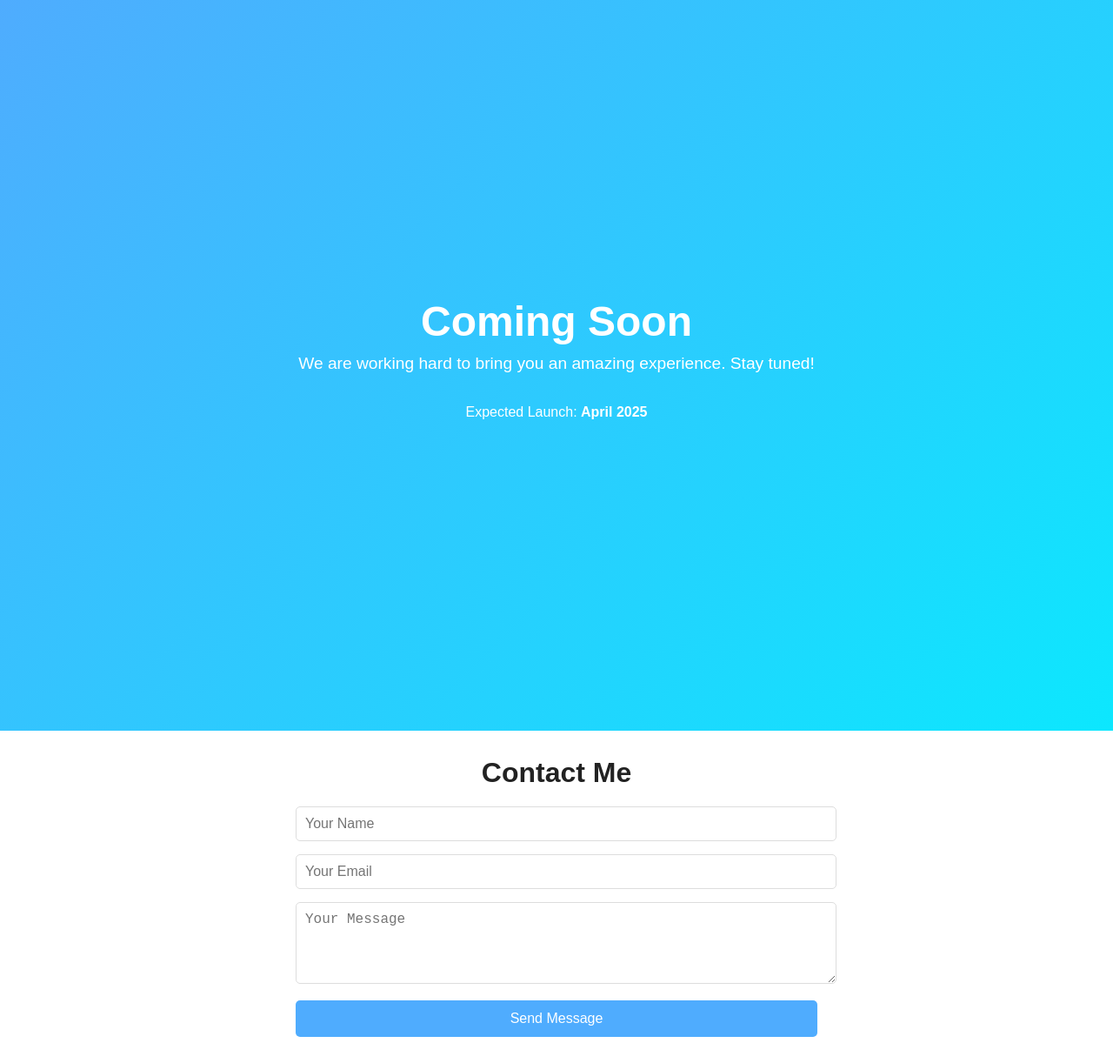
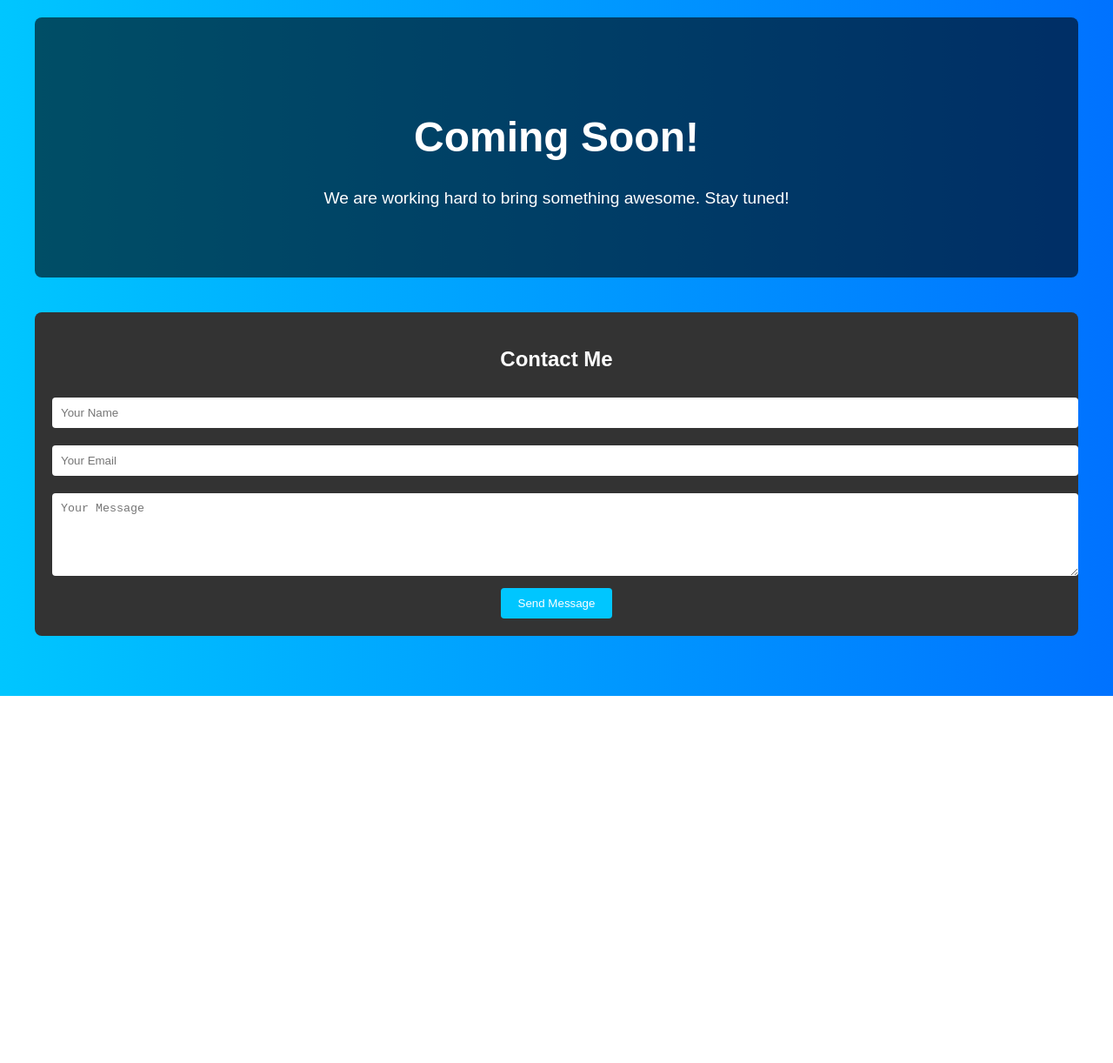
Before and after one commit to shahsuresh/personal_website, a plain HTML site: page index.html in a window 1280 px wide. Shown: the whole page at 87% size. After the commit the page ends 800 px from the top, so only its background shows below. Drawn offline with Linux system fonts and the light colour scheme.

Commit message:
Update index.html

```diff
--- a/index.html
+++ b/index.html
@@ -4,34 +4,86 @@
     <meta charset="UTF-8">
     <meta name="viewport" content="width=device-width, initial-scale=1.0">
     <title>Coming Soon</title>
+    <style>
+        body {
+            margin: 0;
+            padding: 0;
+            font-family: 'Arial', sans-serif;
+            background: linear-gradient(to right, #00c6ff, #0072ff);
+            color: white;
+            text-align: center;
+        }
+        h1 {
+            font-size: 3rem;
+            margin-top: 50px;
+        }
+        p {
+            font-size: 1.2rem;
+            margin: 20px 0;
+        }
+        .container {
+            max-width: 1200px;
+            margin: 0 auto;
+            padding: 20px;
+        }
+        .coming-soon {
+            background: rgba(0, 0, 0, 0.6);
+            padding: 60px;
+            border-radius: 8px;
+        }
+        .contact-form {
+            background: #333;
+            padding: 20px;
+            border-radius: 8px;
+            margin-top: 40px;
+        }
+        input, textarea {
+            width: 100%;
+            padding: 10px;
+            margin: 10px 0;
+            border: none;
+            border-radius: 4px;
+        }
+        button {
+            padding: 10px 20px;
+            background-color: #00c6ff;
+            border: none;
+            border-radius: 4px;
+            color: white;
+            cursor: pointer;
+        }
+        button:hover {
+            background-color: #0072ff;
+        }
+        @media screen and (max-width: 768px) {
+            h1 {
+                font-size: 2.5rem;
+            }
+            .coming-soon {
+                padding: 40px;
+            }
+            .contact-form {
+                padding: 15px;
+            }
+        }
+    </style>
 </head>
-<body style="margin: 0; font-family: Arial, sans-serif; background: linear-gradient(135deg, #4facfe, #00f2fe); color: #fff; text-align: center;">
-
-  <!-- Coming Soon Section -->
-  <div style="height: 100vh; display: flex; flex-direction: column; justify-content: center; align-items: center; padding: 20px;">
-    <h1 style="font-size: 3rem; margin: 0;">Coming Soon</h1>
-    <p style="font-size: 1.2rem; margin: 10px 0 20px;">We are working hard to bring you an amazing experience. Stay tuned!</p>
-    <p style="font-size: 1rem;">Expected Launch: <strong>April 2025</strong></p>
+<body>
+    <div class="container">
+        <div class="coming-soon">
+            <h1>Coming Soon!</h1>
+            <p>We are working hard to bring something awesome. Stay tuned!</p>
         </div>
 
-  <!-- Contact Form Section -->
-  <div style="background-color: #ffffff; color: #333; padding: 30px 20px; text-align: center;">
-    <h2 style="margin: 0 0 20px; font-size: 2rem; color: #222;">Contact Me</h2>
-    <form style="max-width: 600px; margin: 0 auto;">
-      <div style="margin-bottom: 15px;">
-        <input type="text" name="name" placeholder="Your Name" required style="width: 100%; padding: 10px; font-size: 1rem; border: 1px solid #ddd; border-radius: 5px;">
-      </div>
-      <div style="margin-bottom: 15px;">
-        <input type="email" name="email" placeholder="Your Email" required style="width: 100%; padding: 10px; font-size: 1rem; border: 1px solid #ddd; border-radius: 5px;">
-      </div>
-      <div style="margin-bottom: 15px;">
-        <textarea name="message" placeholder="Your Message" rows="4" required style="width: 100%; padding: 10px; font-size: 1rem; border: 1px solid #ddd; border-radius: 5px;"></textarea>
-      </div>
-      <div>
-        <button type="submit" style="width: 100%; padding: 12px; font-size: 1rem; color: #fff; background-color: #4facfe; border: none; border-radius: 5px; cursor: pointer;">Send Message</button>
-      </div>
+        <div class="contact-form">
+            <h2>Contact Me</h2>
+            <form>
+                <input type="text" name="name" placeholder="Your Name" required>
+                <input type="email" name="email" placeholder="Your Email" required>
+                <textarea name="message" rows="5" placeholder="Your Message" required></textarea>
+                <button type="submit">Send Message</button>
             </form>
         </div>
-
+    </div>
 </body>
 </html>
```
Lines whose indentation alone changed are shown as unchanged.
